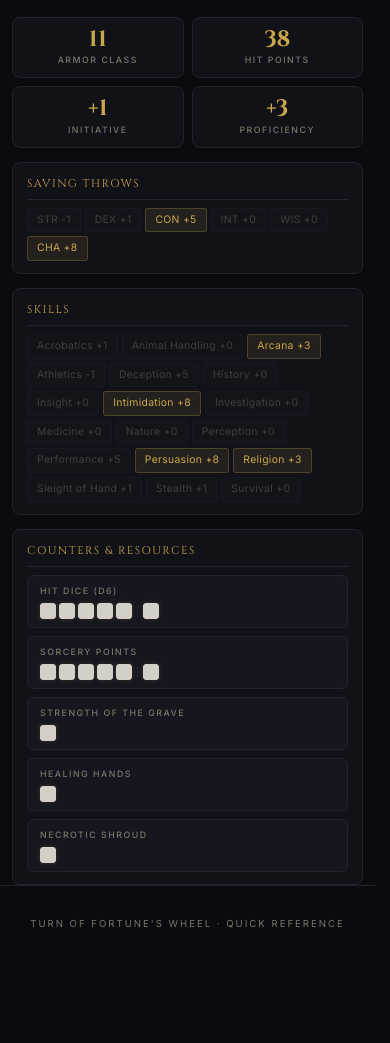
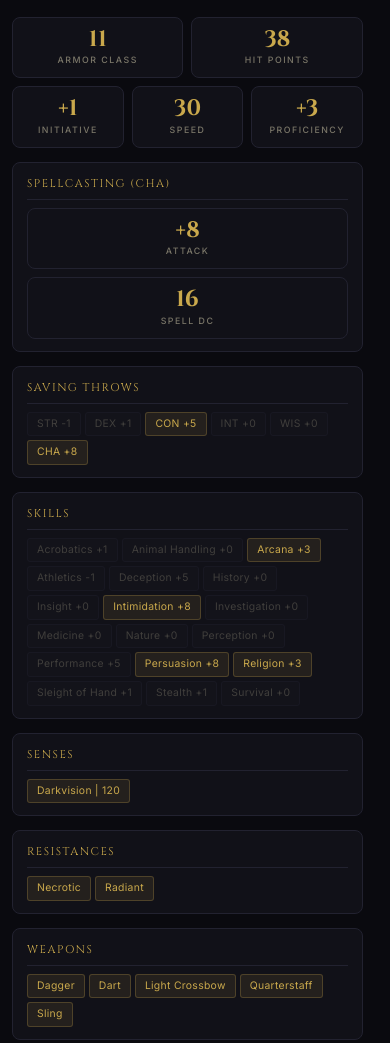
Before and after one commit to warbleworld/warbleworld.github.io, a plain HTML site: page index.html in a window 390 px wide. Shown: the part 1169-2212 px from the top of the page. Before the commit the page ends 2130 px from the top, so only its background shows below. Drawn offline with Linux system fonts and the light colour scheme.

Commit message:
Update Sheet with Spellcasting and additional tags

```diff
--- a/js/components/sheet.js
+++ b/js/components/sheet.js
@@ -17,9 +17,21 @@ const PIP_LIMIT = 20;
  */
 function renderProfList(items) {
   const pills = items
-    .map((item) => `<li class="${item.proficient ? "prof-yes" : "prof-no"}">${item.label} ${item.bonus}</li>`)
+    .map((item) => {
+      const text = item.bonus ? `${item.label} ${item.bonus}` : item.label;
+      return `<li class="${item.proficient ? "prof-yes" : "prof-no"}">${text}</li>`;
+    })
     .join("");
   return `<ul class="cs-pills">${pills}</ul>`;
+}
+
+/**
+ * Render a simple list of labelled pills.
+ * @param {string[]} items
+ * @returns {string}
+ */
+function renderTagList(items) {
+  return renderProfList(items.map((item) => ({ label: item, bonus: "", proficient: true })));
 }
 
 /**
@@ -74,6 +86,39 @@ function computeSkills(data) {
 }
 
 /**
+ * Render one optional tag section if data is present.
+ * @param {string} title
+ * @param {string[] | undefined} items
+ * @returns {string}
+ */
+function renderOptionalTagSection(title, items) {
+  if (!Array.isArray(items) || items.length === 0) return "";
+  return `<div class="cs-section"><div class="cs-section-title">${title}</div>${renderTagList(items)}</div>`;
+}
+
+/**
+ * Render the spellcasting stats block when a character has spells.
+ * @param {object} data
+ * @returns {string}
+ */
+function renderSpellcastingStats(data) {
+  if (!Array.isArray(data.spells) || data.spells.length === 0) return "";
+
+  const spellAbility = ABILITIES.includes(data.spellcastingAbility) ? data.spellcastingAbility : "INT";
+  const spellMod = modifier(data.ab[spellAbility]);
+  const attackBonus = spellMod + data.prof;
+  const spellDC = 8 + spellMod + data.prof;
+
+  return `<div class="cs-section">` +
+    `<div class="cs-section-title">Spellcasting (${spellAbility})</div>` +
+    `<div class="cs-stats cs-stats-spellcasting">` +
+      `<div class="cs-stat"><div class="cs-stat-val">${signed(attackBonus)}</div><div class="cs-stat-label">Attack</div></div>` +
+      `<div class="cs-stat"><div class="cs-stat-val">${(spellDC)}</div><div class="cs-stat-label">Spell DC</div></div>` +
+    `</div>` +
+  `</div>`;
+}
+
+/**
  * Render a full character sheet.
  * @param {object} data - Character definition.
  * @returns {string} HTML string
@@ -87,6 +132,7 @@ export function renderSheet(data, level) {
       `<div class="cs-ab-mod">${abilityMod(data.ab[label])}</div>` +
       `</div>`,
   ).join("");
+  const speed = data.speed ?? 30;
 
   return `<div class="cs">` +
     `<div class="cs-left">` +
@@ -107,11 +153,19 @@ export function renderSheet(data, level) {
       `<div class="cs-stats">` +
         `<div class="cs-stat"><div class="cs-stat-val">${data.ac}</div><div class="cs-stat-label">Armor Class</div></div>` +
         `<div class="cs-stat"><div class="cs-stat-val">${data.hp}</div><div class="cs-stat-label">Hit Points</div></div>` +
-        `<div class="cs-stat"><div class="cs-stat-val">${data.init}</div><div class="cs-stat-label">Initiative</div></div>` +
+        `<div class="cs-stat"><div class="cs-stat-val">${signed(modifier(data.ab["DEX"]))}</div><div class="cs-stat-label">Initiative</div></div>` +
+        `<div class="cs-stat"><div class="cs-stat-val">${speed}</div><div class="cs-stat-label">Speed</div></div>` +
         `<div class="cs-stat"><div class="cs-stat-val">+${data.prof}</div><div class="cs-stat-label">Proficiency</div></div>` +
       `</div>` +
+      renderSpellcastingStats(data) +
       `<div class="cs-section"><div class="cs-section-title">Saving Throws</div>${renderProfList(computeSaves(data))}</div>` +
       `<div class="cs-section"><div class="cs-section-title">Skills</div>${renderProfList(computeSkills(data))}</div>` +
+      renderOptionalTagSection("Tools", data.tools) +
+      renderOptionalTagSection("Senses", data.senses) +
+      renderOptionalTagSection("Resistances", data.resistances) +
+      renderOptionalTagSection("Armor", data.armor) +
+      renderOptionalTagSection("Weapons", data.weapons) +
+      renderOptionalTagSection("Languages", data.languages) +
       `<div class="cs-section"><div class="cs-section-title">Counters &amp; Resources</div>${renderCounters(data.counters)}</div>` +
     `</div>` +
   `</div>`;
--- a/js/data/characters.js
+++ b/js/data/characters.js
@@ -19,6 +19,7 @@ export const CHARACTERS = {
   vespera: {
     name: "Vespera", race: "Tiefling", class: "Divine Soul Sorcerer", img: PORTRAITS.vespera,
     ab: { STR: 8, DEX: 14, CON: 12, INT: 10, WIS: 13, CHA: 18 }, prof: PROF_BONUS, ac: 13, hp: 22, init: "+2",
+    spellcastingAbility: "CHA",
     saves: ["CHA", "DEX"],
     skills: ["Deception", "Intimidation", "Performance", "Persuasion", "Religion"],
     counters: [
@@ -34,8 +35,13 @@ export const CHARACTERS = {
   lucia: {
     name: "Lucia", race: "Fallen Aasimar", class: "Shadow Sorcerer", img: PORTRAITS.lucia,
     ab: { STR: 9, DEX: 12, CON: 15, INT: 10, WIS: 10, CHA: 20 }, prof: PROF_BONUS, ac: 11, hp: 38, init: "+1",
+    spellcastingAbility: "CHA",
     saves: ["CON", "CHA"],
     skills: ["Arcana", "Intimidation", "Persuasion", "Religion"],
+    senses: ["Darkvision | 120"],
+    resistances: ["Necrotic", "Radiant"],
+    weapons: ["Dagger", "Dart", "Light Crossbow", "Quarterstaff", "Sling"],
+    languages: ["Common", "Abyssal", "Celestial", "Infernal"],
     counters: [
       { name: "Hit Dice (d6)", max: 6, cur: 6, color: "#d4d0c8" },
       { name: "Sorcery Points", max: 6, cur: 6, color: "#d4d0c8" },
@@ -50,9 +56,14 @@ export const CHARACTERS = {
   },
   karmine: {
     name: "Karmine", race: "High Elf", class: "Bladesinger Wizard", img: PORTRAITS.karmine,
-    ab: { STR: 9, DEX: 16, CON: 15, INT: 20, WIS: 12, CHA: 9 }, prof: PROF_BONUS, ac: 15, hp: 38, init: "+3",
+    ab: { STR: 9, DEX: 16, CON: 15, INT: 20, WIS: 12, CHA: 9 }, prof: PROF_BONUS, ac: 15, hp: 38, init: "+3", speed: 35,
+    spellcastingAbility: "INT",
     saves: ["INT", "WIS"],
     skills: ["History", "Arcana", "Perception", "Insight", "Performance", "Investigation"],
+    senses: ["Darkvision | 60"],
+    armor: ["Light"],
+    weapons: ["Dagger", "Dart", "Light Crossbow", "Longbow", "Longsword", "Quarterstaff", "Rapier", "Shortbow", "Shortsword", "Sling"],
+    languages: ["Common", "Elvish", "Celestial", "Infernal", "Sylvan"],
     counters: [
       { name: "Hit Dice (d6)", max: 6, cur: 6, color: "#d4d0c8" },
       { name: "Arcane Recovery", max: 1, cur: 1, color: "#d4d0c8" },
@@ -86,6 +97,7 @@ export const CHARACTERS = {
   lucien: {
     name: "Lucien", race: "Wood Elf", class: "Light Cleric", img: PORTRAITS.lucien,
     ab: { STR: 10, DEX: 10, CON: 14, INT: 12, WIS: 17, CHA: 16 }, prof: PROF_BONUS, ac: 16, hp: 38, init: "+0",
+    spellcastingAbility: "WIS",
     saves: ["WIS", "CHA"],
     skills: ["Insight", "Medicine", "Persuasion", "Religion"],
     counters: [
@@ -102,6 +114,7 @@ export const CHARACTERS = {
   seabastion: {
     name: "Seabastion", race: "Sea Elf", class: "Tempest Cleric", img: PORTRAITS.seabastion,
     ab: { STR: 14, DEX: 10, CON: 14, INT: 10, WIS: 16, CHA: 12 }, prof: PROF_BONUS, ac: 18, hp: 28, init: "+0",
+    spellcastingAbility: "WIS",
     saves: ["WIS", "CHA"],
     skills: ["Athletics", "Medicine", "Nature", "Perception"],
     counters: [
@@ -117,10 +130,15 @@ export const CHARACTERS = {
   },
   christian: {
     name: "Christian", race: "Wood Elf", class: "Inquisitive Rogue", img: PORTRAITS.christian,
-    ab: { STR: 8, DEX: 20, CON: 12, INT: 12, WIS: 18, CHA: 12 }, prof: PROF_BONUS, ac: 16, hp: 39, init: "+5",
+    ab: { STR: 8, DEX: 20, CON: 12, INT: 12, WIS: 18, CHA: 12 }, prof: PROF_BONUS, ac: 16, hp: 39, speed: 35,
     saves: ["DEX", "INT"],
     skills: ["Sleight of Hand", "Perception", "Persuasion", "Stealth", "Insight", "Investigation", "Religion"],
     expertise: ["Investigation", "Perception", "Religion", "Stealth"],
+    tools: ["Dragonchess", "Thieves' Tools"],
+    senses: ["Darkvision | 60"],
+    armor: ["Light"],
+    weapons: ["Hand Crossbow", "Longbow", "Longsword", "Rapier", "Shortbow", "Shortsword", "Simple"],
+    languages: ["Common", "Dwarvish", "Elvish", "Thieves' Cant"],
     counters: [
       { name: "Hit Dice (d8)", max: 6, cur: 6, color: "#f0ece0" },
     ],
--- a/styles/character-sheet.css
+++ b/styles/character-sheet.css
@@ -155,13 +155,32 @@
 
 .cs-stats {
   display: grid;
-  grid-template-columns: repeat(4, 1fr);
+  grid-template-columns: repeat(5, 1fr);
   gap: 8px;
 }
 
 @media (max-width: 500px) {
   .cs-stats {
-    grid-template-columns: repeat(2, 1fr);
+    grid-template-columns: repeat(6, minmax(0, 1fr));
+  }
+
+  .cs-stats > .cs-stat:nth-child(1),
+  .cs-stats > .cs-stat:nth-child(2) {
+    grid-column: span 3;
+  }
+
+  .cs-stats > .cs-stat:nth-child(3),
+  .cs-stats > .cs-stat:nth-child(4),
+  .cs-stats > .cs-stat:nth-child(5) {
+    grid-column: span 2;
+  }
+
+  .cs-stats-spellcasting {
+    grid-template-columns: repeat(2, minmax(0, 1fr));
+  }
+
+  .cs-stats-spellcasting > .cs-stat {
+    grid-column: span 1;
   }
 }
 
@@ -188,6 +207,10 @@
   text-transform: uppercase;
   color: var(--text-dim);
   margin-top: 3px;
+}
+
+.cs-stats-spellcasting {
+  grid-template-columns: repeat(2, minmax(0, 1fr));
 }
 
 .cs-section {
```
